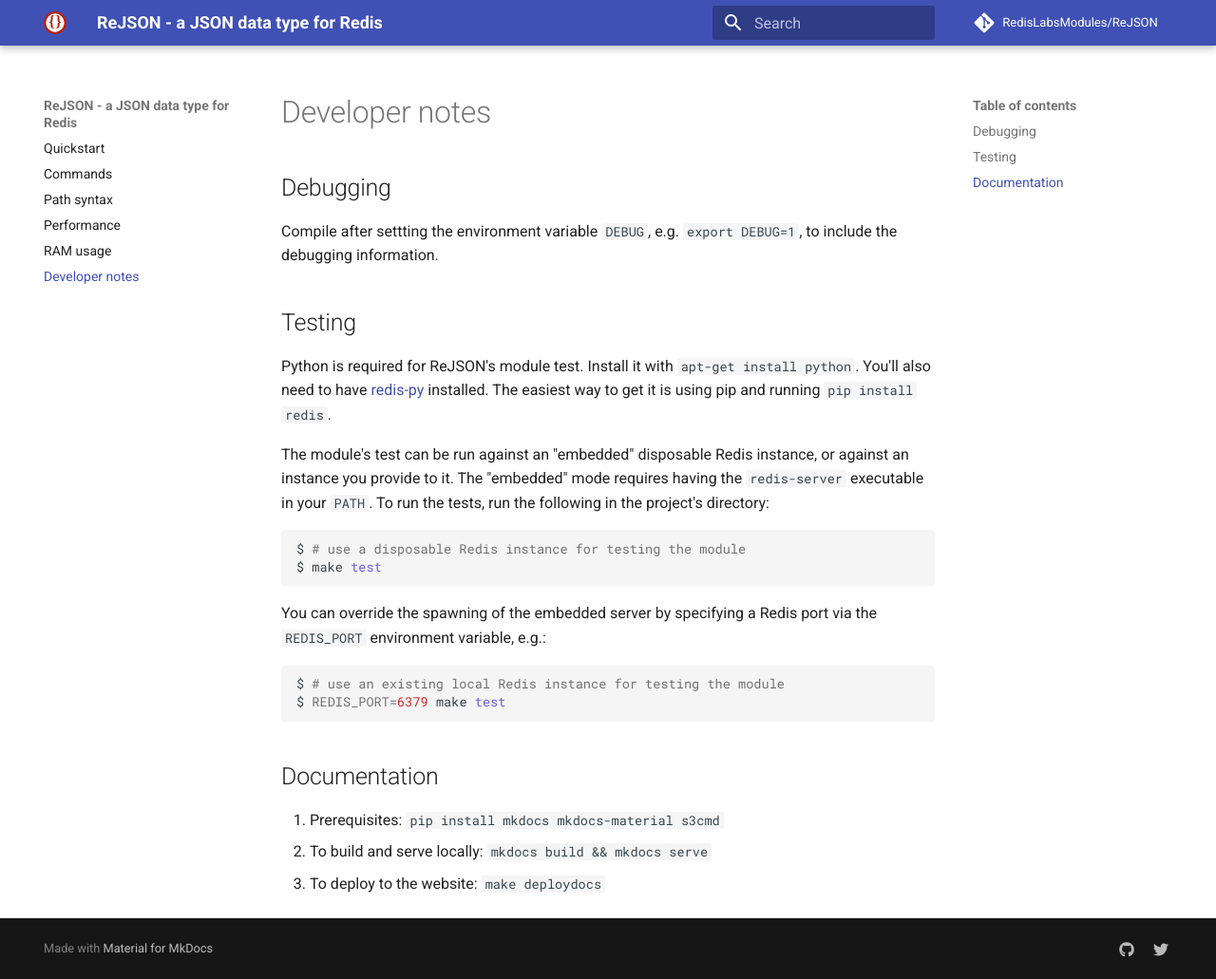
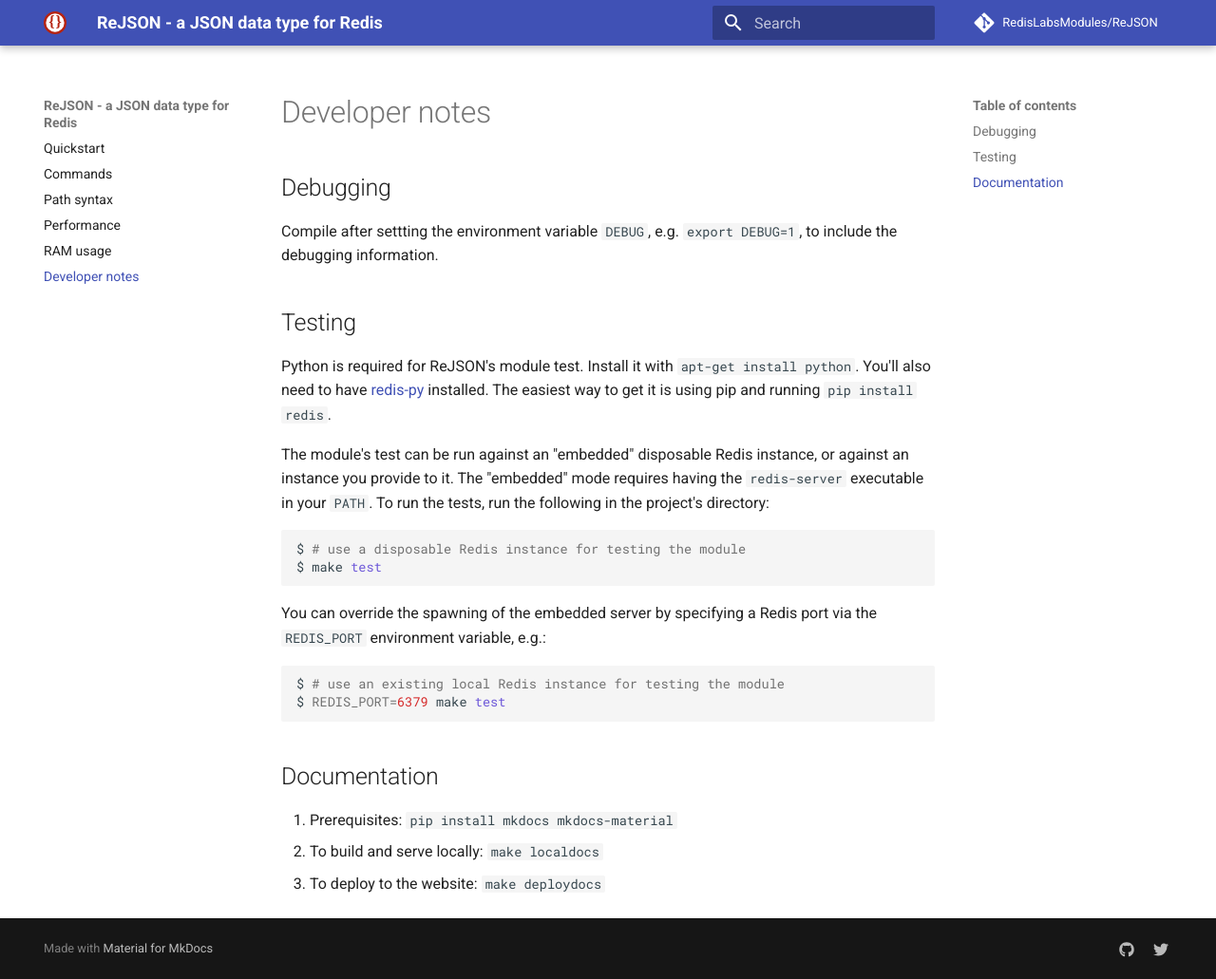
Before and after one commit to RedisJSON/RedisJSON, an MkDocs documentation site: the page built from docs/developer.md, in a window 1280 px wide and 1031 px high. Shown: the whole window at 95% size. Built offline with MkDocs 1.6.1 and Material for MkDocs 9.7.7, drawn with Linux system fonts in a browser that asks for light colours; comment, search, counter and statistics services are not loaded; old or Windows-style settings are respelled for this version of MkDocs.

Commit message:
Reverts the use of s3cmd to publish the docs

```diff
--- a/docs/developer.md
+++ b/docs/developer.md
@@ -30,6 +30,6 @@
 
 ## Documentation
 
-1. Prerequisites: `pip install mkdocs mkdocs-material s3cmd`
-1. To build and serve locally: `mkdocs build && mkdocs serve`
+1. Prerequisites: `pip install mkdocs mkdocs-material`
+1. To build and serve locally: `make localdocs`
 1. To deploy to the website: `make deploydocs`
```
Also changed, not shown: 1 other file.
